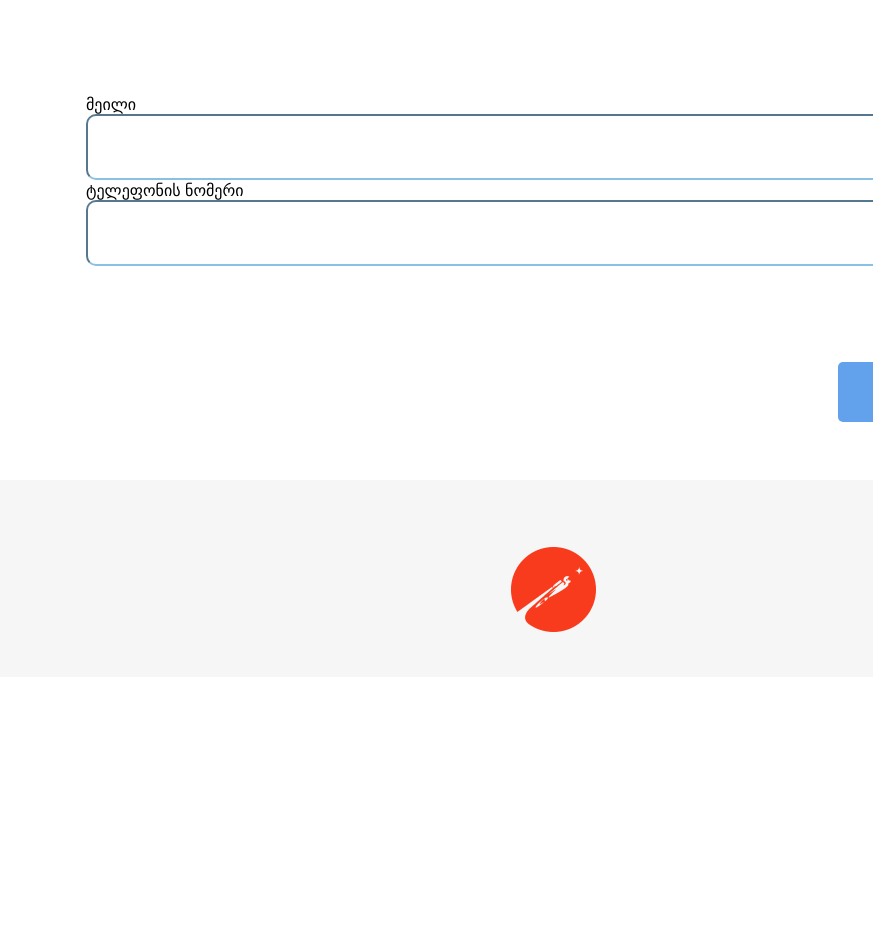
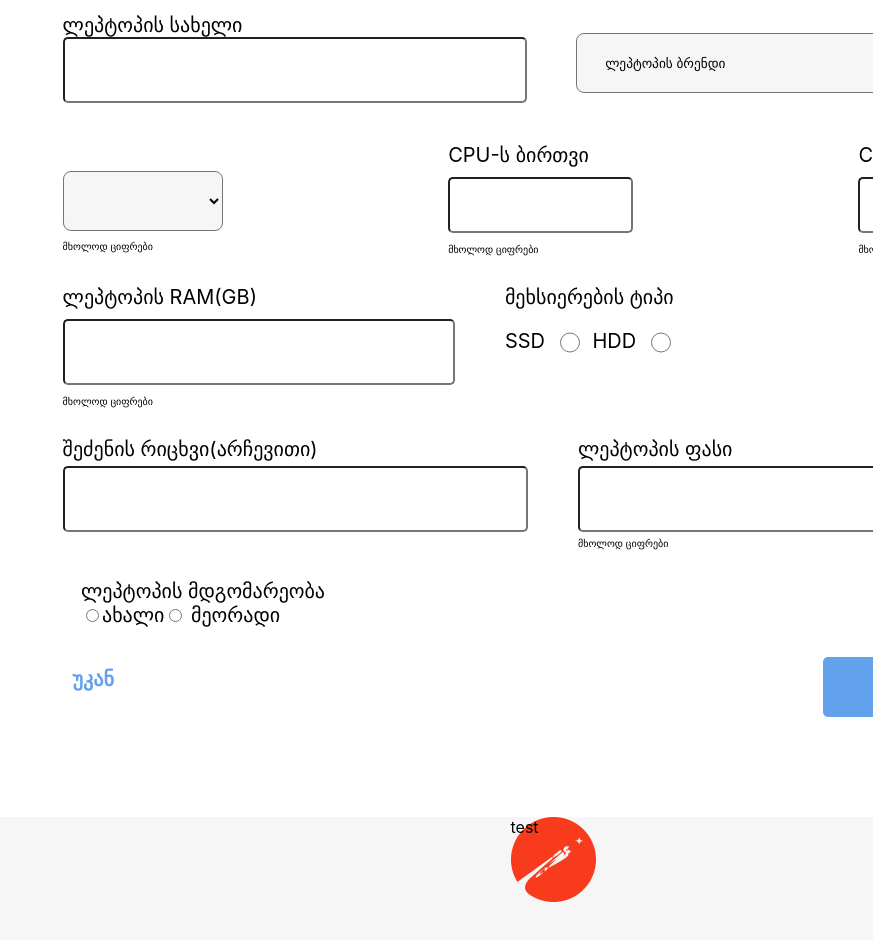
Before and after one commit to Zviad-Mikeladze/redberry-task, a React (Create React App) app: page / in a window 1280 px wide. Shown: the part 650-1590 px from the top of the page, without its empty margins (407-1280 px from the left). Before the commit the page ends 1327 px from the top, so only its background shows below. Built offline with nearby package versions, Linux system fonts and the light colour scheme; no server answers.

Commit message:
laptop input html css

```diff
--- a/package.json
+++ b/package.json
@@ -8,6 +8,7 @@
     "@testing-library/user-event": "^13.5.0",
     "react": "^18.2.0",
     "react-dom": "^18.2.0",
+    "react-dropzone": "^14.2.2",
     "react-scripts": "5.0.1",
     "web-vitals": "^2.1.4"
   },
--- a/src/App.css
+++ b/src/App.css
@@ -7,7 +7,7 @@ main {
 }
 @media only screen and (max-width: 390px) {
   main {
-    position: relative;
+     position: relative;
     width: 390px;
     height: 844px;
     font-size: small;
--- /dev/null
+++ b/src/comonents/DropDown.js
@@ -0,0 +1,28 @@
+import React, { useCallback } from "react";
+import { useDropzone } from "react-dropzone";
+
+const MyDropzone = () => {
+  const onDrop = useCallback((acceptedFiles) => {
+    acceptedFiles.forEach((file) => {
+      const reader = new FileReader();
+
+      reader.onabort = () => console.log("file reading was aborted");
+      reader.onerror = () => console.log("file reading has failed");
+      reader.onload = () => {
+        // Do whatever you want with the file contents
+        const binaryStr = reader.result;
+        console.log(binaryStr);
+      };
+      reader.readAsArrayBuffer(file);
+    });
+  }, []);
+  const { getRootProps, getInputProps } = useDropzone({ onDrop });
+
+  return (
+    <div {...getRootProps()}>
+      <input {...getInputProps()} />
+      <p >Drag 'n' drop some files here, or click to select files</p>
+    </div>
+  );
+};
+export default MyDropzone;
--- a/src/comonents/LaptopForm.js
+++ b/src/comonents/LaptopForm.js
@@ -0,0 +1,95 @@
+import React from "react";
+import MyDropzone from "./DropDown";
+import classes from "./LaptopForm.module.css";
+
+const LaptopForm = () => {
+  return (
+    <div>
+      <form>
+        <div className={classes.dropDown}>
+          <MyDropzone />
+        </div>
+        <div className={classes.LapName}>
+          <div className={classes.LapNameInput}>
+            <label>ლეპტოპის სახელი</label>
+            <input></input>
+          </div>
+          <select>
+            <option selected hidden>
+              ლეპტოპის ბრენდი
+            </option>
+          </select>
+        </div>
+
+        <div className={classes.cpu}>
+          <div className={classes.cpuSelect}>
+            <select>
+              <option></option>
+            </select>
+            <small>მხოლოდ ციფრები</small>
+          </div>
+
+          <div className={classes.cpuInput}>
+            <label> CPU-ს ბირთვი </label>
+            <input></input>
+            <small>მხოლოდ ციფრები</small>
+          </div>
+          <div className={classes.cpuInput}>
+            <label> CPU-ს ნაკადი </label>
+            <input></input>
+            <small>მხოლოდ ციფრები</small>
+          </div>
+        </div>
+        <div className={classes.ram}>
+          <div className={classes.ramInput}>
+            <label>ლეპტოპის RAM(GB)</label>
+            <input></input>
+            <small>მხოლოდ ციფრები</small>
+          </div>
+          <div className={classes.ramType}>
+            <label> მეხსიერების ტიპი</label>
+
+            <div className={classes.ramRam}>
+              <labbel>SSD</labbel>
+              <input type="radio"></input>
+              <labbel>HDD</labbel>
+              <input type="radio"></input>
+            </div>
+          </div>
+        </div>
+        <div className={classes.buy}>
+          <div className={classes.row}>
+            <label>შეძენის რიცხვი(არჩევითი)</label>
+            <input></input>
+          </div>
+          <div className={classes.row}>
+            <label>ლეპტოპის ფასი</label>
+            <input></input>
+            <small>მხოლოდ ციფრები</small>
+          </div>
+        </div>
+        <div className={classes.last}>
+          <label>ლეპტოპის მდგომარეობა</label>
+          <div>
+            <input type="radio"></input>
+            <label>ახალი</label>
+            <input type="radio"></input>
+            <label> მეორადი</label>
+          </div>
+        </div>
+        <div className={classes.buttons}>
+          <button className={classes.button1}>
+            <b>უკან</b>
+          </button>
+          <button className={classes.button2}>
+            <b>დამახსოვრება</b>
+          </button>
+
+        </div>
+
+      </form>
+    </div>
+  );
+};
+
+export default LaptopForm;
--- /dev/null
+++ b/src/comonents/LaptopForm.module.css
@@ -0,0 +1,127 @@
+small {
+  font-size: 10px;
+}
+hr {
+  color: black;
+}
+.dropDown {
+  box-sizing: border-box;
+  height: 423px;
+  width: 600px;
+  background: #f7f7f7;
+  border: 2px dashed #4386a9;
+  border-radius: 18px;
+}
+.LapName {
+  display: flex;
+  flex-direction: row;
+  width: 80%;
+  gap: 5%;
+  align-items: center;
+}
+.LapNameInput {
+  display: flex;
+  flex-direction: column;
+  height: 100px;
+  width: 50%;
+}
+.LapNameInput input {
+  height: 60px;
+  border-radius: 5px;
+}
+.LapName select {
+  width: 50%;
+}
+.cpu {
+  display: flex;
+  flex-direction: row;
+  width: 80%;
+  justify-content: space-between;
+  align-items: flex-end;
+}
+.cpuSelect select {
+  width: 100%;
+}
+.cpuInput {
+  gap: 10px;
+  display: flex;
+  flex-direction: column;
+}
+.cpuInput input {
+  height: 50px;
+  border-radius: 5px;
+}
+.ram {
+  display: flex;
+  flex-direction: row;
+  justify-content: flex-start;
+  gap: 50px;
+  width: 80%;
+}
+.ramInput {
+  display: flex;
+  flex-direction: column;
+  width: 40%;
+  gap: 10px;
+}
+.ramInput input {
+  height: 60px;
+  border-radius: 5px;
+}
+.ramType {
+  display: flex;
+  flex-direction: column;
+  gap: 20px;
+}
+.ramType input {
+  display: flex;
+  flex-direction: row;
+  width: 40%;
+}
+.ramRam {
+  display: flex;
+  gap: 10px;
+}
+.buy {
+  display: flex;
+  flex-direction: row;
+  width: 80%;
+  gap: 50px;
+}
+.row {
+  display: flex;
+  flex-direction: column;
+  width: 80%;
+  gap: 5px;
+}
+.row input {
+  height: 60px;
+  border-radius: 5px;
+}
+.last {
+  margin-right: 700px;
+  gap: 20px;
+}
+.buttons {
+  display: flex;
+  flex-direction: row;
+  width: 80%;
+  justify-content: space-between;
+}
+.button1 {
+  border: none;
+  color: #62a1eb;
+  width: 45px;
+  height: 25px;
+  background-color: #ffffff;
+  font-size: 20px;
+  padding: 10px 10px;
+}
+.button2 {
+  width: 220px;
+  height: 60px;
+  background-color: #62a1eb;
+  color: #ffffff;
+  border: none;
+  border-radius: 5px;
+}
--- a/src/comonents/PersonForm.js
+++ b/src/comonents/PersonForm.js
@@ -89,7 +89,7 @@ const PersonForm = () => {
           <input></input>
         </div>
 
-        <button>
+        <button className={classes.formButton}>
           {" "}
           <b> შემდეგი </b>
         </button>
--- a/src/comonents/PersonForm.module.css
+++ b/src/comonents/PersonForm.module.css
@@ -1,18 +1,3 @@
-form {
-  display: flex;
-  flex-direction: column;
-  justify-content: space-evenly;
-  position: absolute;
-  height: 973px;
-  width: 1226px;
-  left: 347px;
-  right: 347px;
-  top: 157px;
-  align-items: center;
-  background: #ffffff;
-  border-radius: 18px;
-  gap: 30px;
-}
 
 .mainInput {
   display: flex;
@@ -26,6 +11,7 @@ form {
 .inputName {
   display: flex;
   flex-direction: column;
+  gap: 10px;
   width: 100%;
 }
 .inputName input {
@@ -39,7 +25,7 @@ select {
   padding: 8px 24px;
   width: 926px;
   height: 60px;
-  border-radius: 10px;
+  border-radius: 8px;
   background-color: #f6f6f6;
 }
 .inputOther {
@@ -54,7 +40,7 @@ select {
   border-color: #8ac0e2;
 }
 
-form button {
+.formButton {
   background-color: #62a1eb;
   width: 180px;
   height: 60px;
--- a/src/pages/Input.js
+++ b/src/pages/Input.js
@@ -1,4 +1,5 @@
 import React from "react";
+import LaptopForm from "../comonents/LaptopForm";
 import PersonForm from "../comonents/PersonForm";
 import classes from "./Input.module.css";
 const Input = () => {
@@ -11,10 +12,11 @@ const Input = () => {
         <button>თანამშრომლის ინფო</button>
         <button>ლეპტოპის მახასიათებლები</button>
       </div>
-      <div>
-        <PersonForm />
-      </div>
-      <div className={classes.logo}></div>
+
+      <form >
+        <LaptopForm />
+      </form>
+      <div className={classes.logo}>test</div>
     </div>
   );
 };
--- a/src/pages/Input.module.css
+++ b/src/pages/Input.module.css
@@ -1,10 +1,12 @@
 .inputMain {
   display: flex;
-  position: relative;
+  flex-direction: column;
+  position: absolute;
   width: 1920px;
-  height: 1327px;
+  height: 1920px;
   background-color: #f6f6f6;
 }
+
 .back {
   width: 60px;
   height: 60px;
@@ -35,14 +37,23 @@
   justify-content: space-between;
   border: none;
   background-color: #f6f6f6;
-
+}
+form {
+  align-self: center;
+  display: flex;
+  flex-direction: column;
+  align-items: center;
+  width: 1226px;
+  background: #ffffff;
+  border-radius: 18px;
+  font-size: 20px;
+  padding: 50px;
+  gap:30px
 }
 
 .logo {
-  position: absolute;
+  align-self: center;
   background: url("../images/LOGO-10\ 2.png");
   width: 85px;
   height: 85px;
-  margin-left: calc(50% - 85px / 2);
-  margin-top: 1197px;
 }
```
Also changed, not shown: 1 other file (tests, documents, lock files or other folders).
